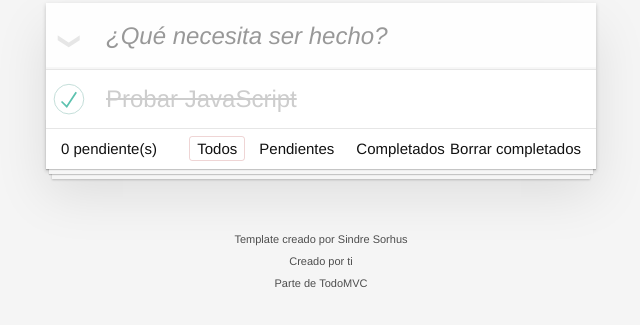
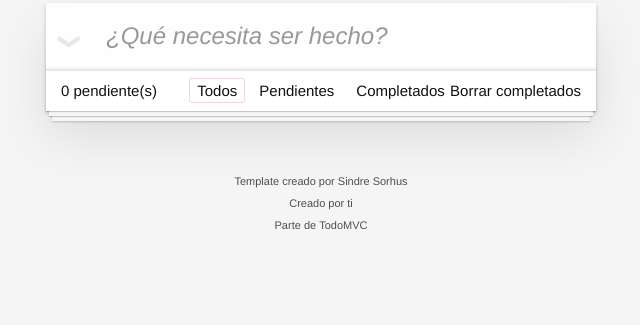
Before and after one commit to KenCG/Lista-de-tares, a website built with webpack: page docs/index.html in a window 1280 px wide. Shown: the part 127-452 px from the top of the page, without its empty margins (319-959 px from the left). Built offline with nearby package versions, Linux system fonts and the light colour scheme.

Commit message:
DOCS creado

```diff
--- a/docs/index.html
+++ b/docs/index.html
@@ -1 +1 @@
-<!doctype html><html lang="en"><head><meta charset="utf-8"><meta name="viewport" content="width=device-width,initial-scale=1"><title>Template • TodoMVC</title><script defer="defer" src="main.5e4fc427bea437d7182f.js"></script><link href="main.d7cd2ac4dcbe3a15a1dc.css" rel="stylesheet"></head><body><section class="todoapp"><header class="header"><h1>Tareas</h1><input class="new-todo" placeholder="¿Qué necesita ser hecho?" autofocus></header><section class="main"><input id="toggle-all" class="toggle-all" type="checkbox"> <label for="toggle-all">Mark all as complete</label><ul class="todo-list"><li class="completed" data-id="abc"><div class="view"><input class="toggle" type="checkbox" checked="checked"> <label>Probar JavaScript</label> <button class="destroy"></button></div><input class="edit" value="Create a TodoMVC template"></li></ul></section><footer class="footer"><span class="todo-count"><strong>0</strong> pendiente(s)</span><ul class="filters"><li><a class="selected filtro" class="selected" href="#/">Todos</a></li><li><a class="filtro" href="#/active">Pendientes</a></li><li><a class="filtro" href="#/completed">Completados</a></li></ul><button class="clear-completed">Borrar completados</button></footer></section><footer class="info"><p>Template creado por <a href="http://sindresorhus.com">Sindre Sorhus</a></p><p>Creado por <a href="http://todomvc.com">ti</a></p><p>Parte de <a href="http://todomvc.com">TodoMVC</a></p></footer></body></html>
+<!doctype html><html lang="en"><head><meta charset="utf-8"><meta name="viewport" content="width=device-width,initial-scale=1"><title>Template • TodoMVC</title><script defer="defer" src="main.f33743e94ea345d3debd.js"></script><link href="main.8a9b10454d2dedf2bbec.css" rel="stylesheet"></head><body><section class="todoapp"><header class="header"><h1>Tareas</h1><input class="new-todo" placeholder="¿Qué necesita ser hecho?" autofocus></header><section class="main"><input id="toggle-all" class="toggle-all" type="checkbox"> <label for="toggle-all">Mark all as complete</label><ul class="todo-list"></ul></section><footer class="footer"><span class="todo-count"><strong>0</strong> pendiente(s)</span><ul class="filters"><li><a class="selected filtro" href="#/">Todos</a></li><li><a class="filtro" href="#/active">Pendientes</a></li><li><a class="filtro" href="#/completed">Completados</a></li></ul><button class="clear-completed">Borrar completados</button></footer></section><footer class="info"><p>Template creado por <a href="http://sindresorhus.com">Sindre Sorhus</a></p><p>Creado por <a href="http://todomvc.com">ti</a></p><p>Parte de <a href="http://todomvc.com">TodoMVC</a></p></footer></body></html>
```
Also changed, not shown: 4 other files.
